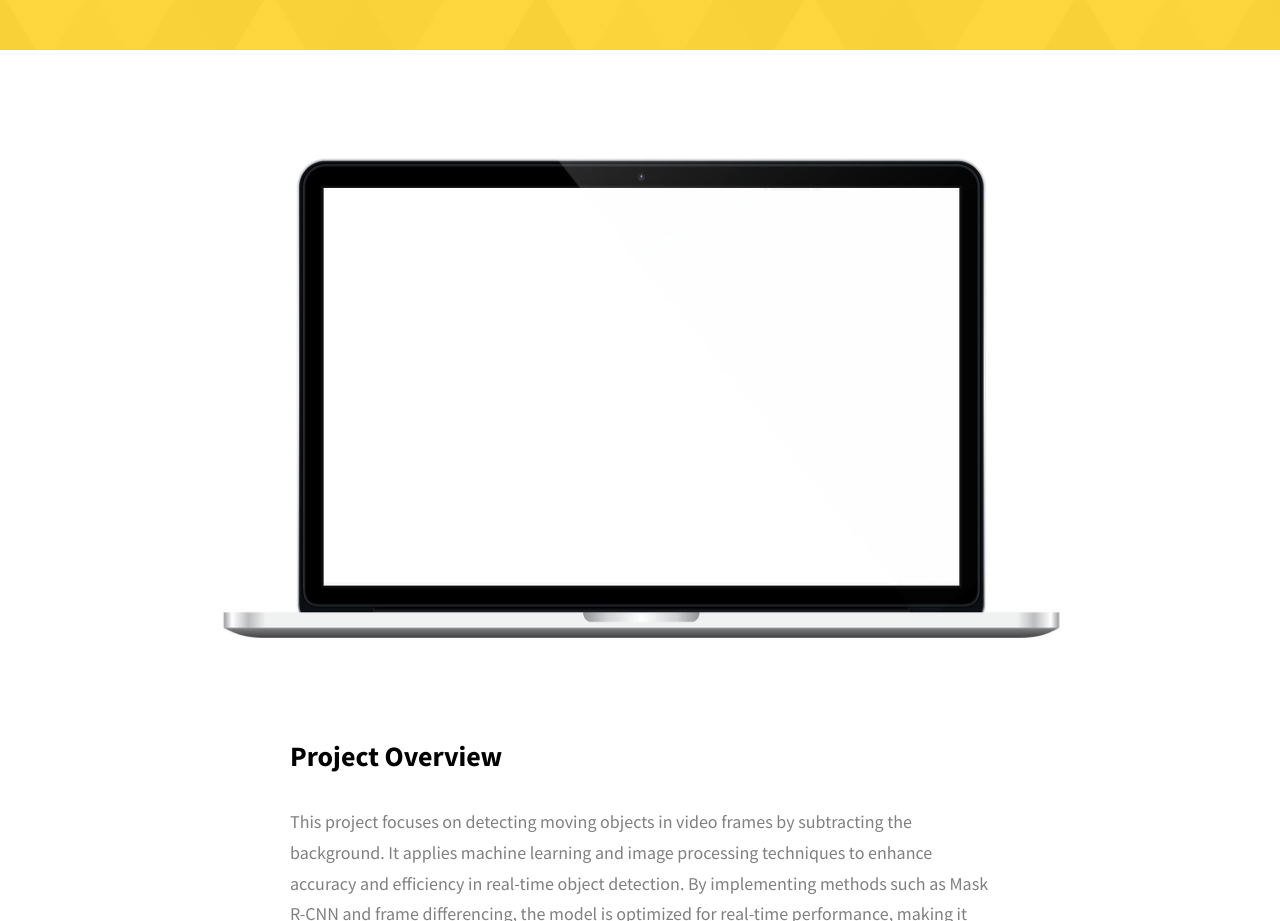
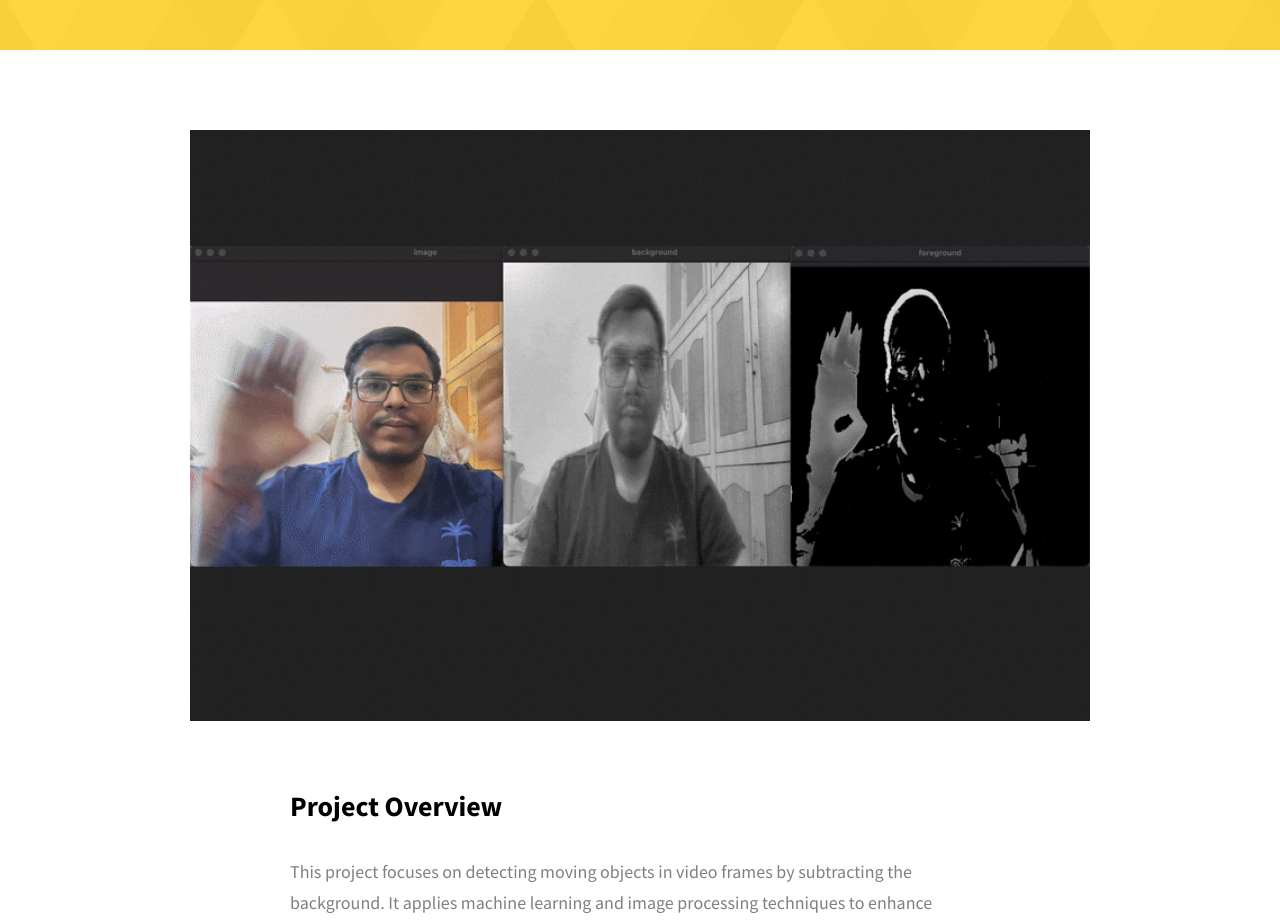
Before and after one commit to agarwal-prakhar/devPortfolio, a website: page project-2.html in a window 1280 px wide. Shown: the part 760-1681 px from the top of the page. Drawn offline with Linux system fonts and the light colour scheme.

Commit message:
Update project-2.html

```diff
--- a/project-2.html
+++ b/project-2.html
@@ -100,7 +100,7 @@
         <div class="project-details__content">
           <div class="project-details__showcase-img-cont">
             <img
-              src="./assets/jpeg/project-mockup-example.jpeg"
+              src="./assets/jpeg/ss20.png"
               alt="Project Image"
               class="project-details__showcase-img"
             />
```
